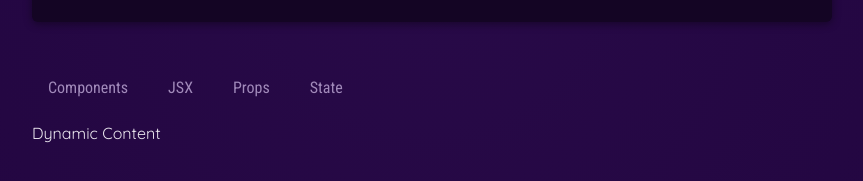
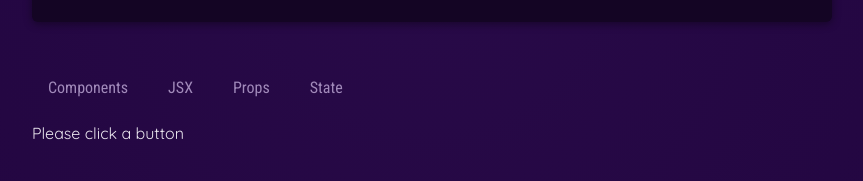
Before and after one commit to vashistpatel-dev/learningReact, a React (Vite) app in the folder 01-starting-project/: page / in a window 1280 px wide. Shown: the part 677-858 px from the top of the page, without its empty margins (208-1071 px from the left). Built offline with nearby package versions, Linux system fonts and the light colour scheme.

Commit message:
Added useState to and update the dynamic button

```diff
--- a/01-starting-project/src/App.jsx
+++ b/01-starting-project/src/App.jsx
@@ -1,12 +1,22 @@
+import { useState } from 'react';
 import { CORE_CONCEPTS } from './data.js';
 import Header from './components/Header/Header.jsx';
 import CoreConcepts from './components/CoreConcepts.jsx';
 import TabButton from './components/TabButton.jsx';
 
-function App() {
-  function handleSelect() {
-    console.log("Hello World! - selected");
+function App() { // App component function is only encountred in the beining hence it will only be executed once by default
+  const [selectedTopic, setSelectedTopic] = useState('Please click a button');
+
+  // let tabContent = 'Please click a button';
+  function handleSelect(selectedButton) {
+    // selectedButton => 'components', 'jsx', 'props', 'state'
+
+    setSelectedTopic(selectedButton);
+    // tabContent = selectedButton;
+    console.log(selectedButton);
   }
+
+  console.log('App Component Executing');
 
   return (
     <div>
@@ -23,12 +33,12 @@
         </section>
         <section id='examples'>
           <menu>
-            <TabButton onSelect={handleSelect}>Components</TabButton> {/* passing function as props to allow handleSelect have access to our JSX code */}
-            <TabButton onSelect={handleSelect}>JSX</TabButton>
-            <TabButton onSelect={handleSelect}>Props</TabButton>
-            <TabButton onSelect={handleSelect}>State</TabButton>
+            <TabButton onSelect={() => handleSelect('components')}>Components</TabButton> {/* passing function as props to allow handleSelect have access to our JSX code */}
+            <TabButton onSelect={() => handleSelect('jsx')}>JSX</TabButton> {/* in order to be able to pass vairables to fucntion from onSelect and avoid executing it then and there we can create a anonymous function. Now the whole arrow function gets passed to TabButton */}
+            <TabButton onSelect={() => handleSelect('props')}>Props</TabButton>
+            <TabButton onSelect={() => handleSelect('state')}>State</TabButton>
           </menu>
-          Dynamic Content
+          {selectedTopic}
         </section>
       </main>
     </div>
--- a/01-starting-project/src/components/TabButton.jsx
+++ b/01-starting-project/src/components/TabButton.jsx
@@ -1,4 +1,5 @@
 export default function TabButton({ children, onSelect }) {
+    console.log('TabButton Component Executing');
 
     return (
         <li><button onClick={onSelect}>{children}</button></li>
```
